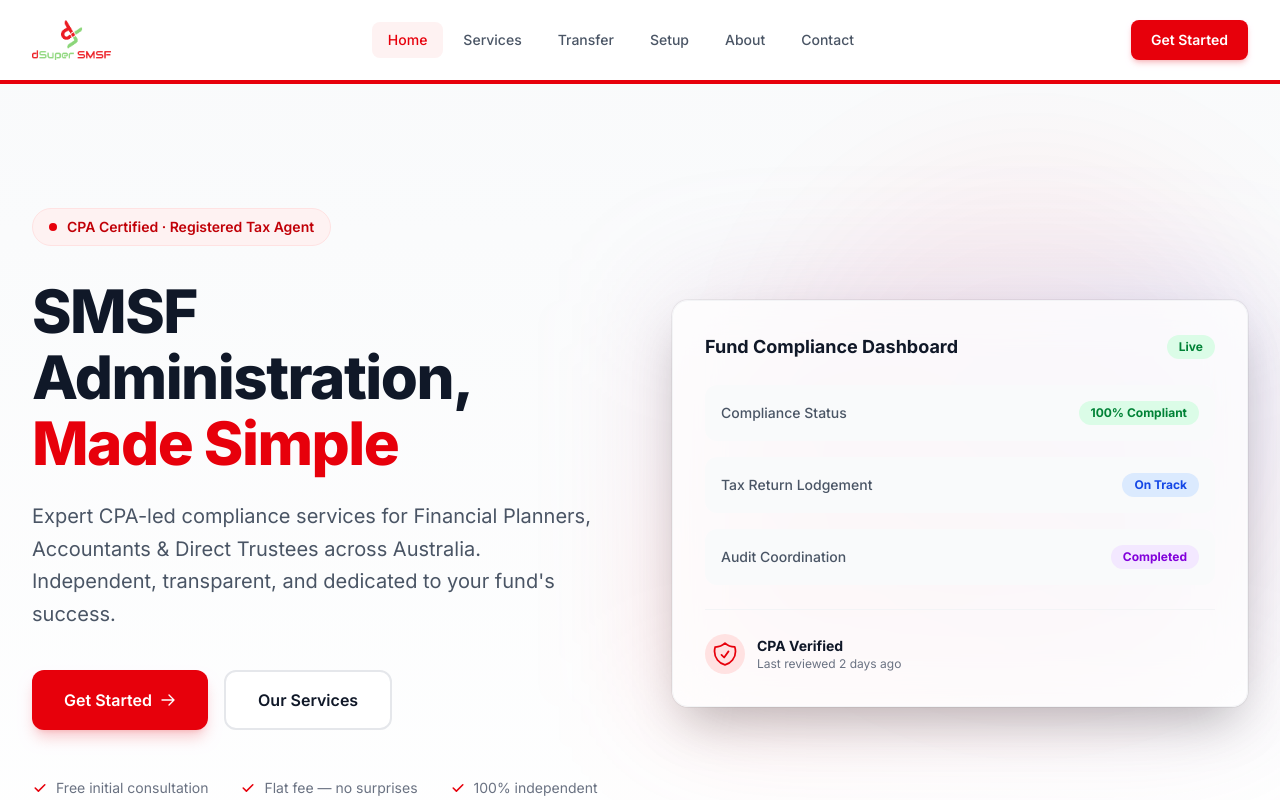
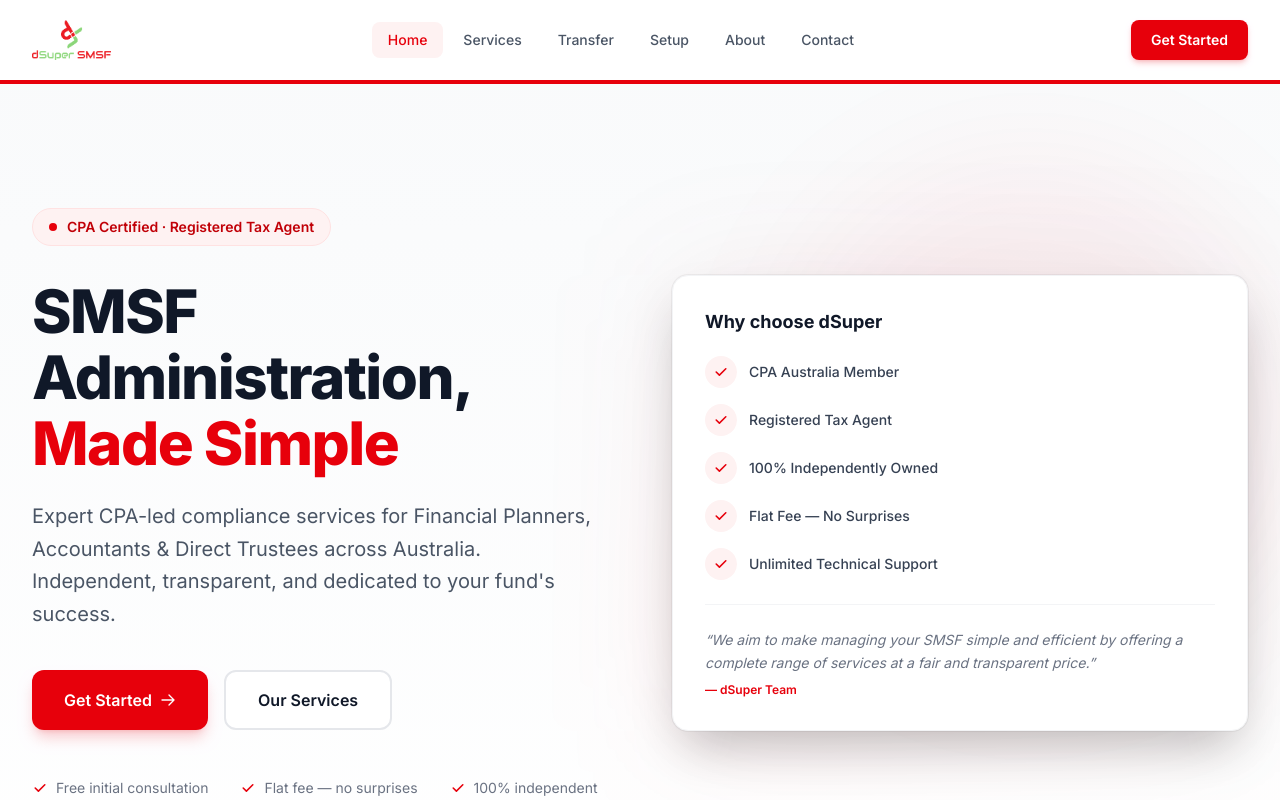
Before and after one commit to kevinmalana/dsuper-preview, a Next.js app: page / in a window 1280 px wide. Shown: the top 800 px of the page. Built offline with nearby package versions, Linux system fonts and the light colour scheme.

Commit message:
fix: replace fake dashboard mockup with trust signals card (CPA, Tax Agent, Independent, Flat Fee, Support + team quote)

```diff
--- a/app/page.tsx
+++ b/app/page.tsx
@@ -110,38 +110,32 @@
               </div>
             </div>
 
-            {/* Right Visual (Dashboard Mockup) */}
+            {/* Right Visual (Trust Signals) */}
             <div className="hidden lg:block relative">
-              <div className="absolute inset-0 bg-gradient-to-tr from-red-500/20 to-blue-500/20 rounded-3xl blur-3xl" />
-              <div className="relative bg-white/80 backdrop-blur-xl p-8 rounded-2xl shadow-2xl border border-gray-100 ring-1 ring-black/5">
-                <div className="flex items-center justify-between mb-6">
-                  <h3 className="text-lg font-bold text-gray-900">Fund Compliance Dashboard</h3>
-                  <span className="px-3 py-1 bg-green-100 text-green-700 text-xs font-bold rounded-full">Live</span>
-                </div>
-                <div className="space-y-4">
-                  <div className="flex justify-between items-center p-4 bg-gray-50 rounded-xl">
-                    <span className="text-gray-600 font-medium text-sm">Compliance Status</span>
-                    <span className="px-3 py-1 bg-green-100 text-green-700 text-xs font-bold rounded-full">100% Compliant</span>
-                  </div>
-                  <div className="flex justify-between items-center p-4 bg-gray-50 rounded-xl">
-                    <span className="text-gray-600 font-medium text-sm">Tax Return Lodgement</span>
-                    <span className="px-3 py-1 bg-blue-100 text-blue-700 text-xs font-bold rounded-full">On Track</span>
-                  </div>
-                  <div className="flex justify-between items-center p-4 bg-gray-50 rounded-xl">
-                    <span className="text-gray-600 font-medium text-sm">Audit Coordination</span>
-                    <span className="px-3 py-1 bg-purple-100 text-purple-700 text-xs font-bold rounded-full">Completed</span>
-                  </div>
-                  <div className="mt-6 pt-6 border-t border-gray-100">
-                    <div className="flex items-center gap-3">
-                      <div className="w-10 h-10 rounded-full bg-red-100 flex items-center justify-center text-red-600">
-                        {Icons.shield}
+              <div className="absolute inset-0 bg-gradient-to-tr from-red-500/10 to-gray-900/5 rounded-3xl blur-3xl" />
+              <div className="relative bg-white p-8 rounded-2xl shadow-2xl border border-gray-100 ring-1 ring-black/5">
+                <h3 className="text-lg font-bold text-gray-900 mb-5">Why choose dSuper</h3>
+                <ul className="space-y-4">
+                  {[
+                    "CPA Australia Member",
+                    "Registered Tax Agent",
+                    "100% Independently Owned",
+                    "Flat Fee — No Surprises",
+                    "Unlimited Technical Support",
+                  ].map((item) => (
+                    <li key={item} className="flex items-center gap-3">
+                      <div className="w-8 h-8 rounded-full bg-red-50 text-red-600 flex items-center justify-center flex-shrink-0">
+                        {Icons.checkCircle}
                       </div>
-                      <div>
-                        <p className="text-sm font-bold text-gray-900">CPA Verified</p>
-                        <p className="text-xs text-gray-500">Last reviewed 2 days ago</p>
-                      </div>
-                    </div>
-                  </div>
+                      <span className="text-gray-700 font-medium text-sm">{item}</span>
+                    </li>
+                  ))}
+                </ul>
+                <div className="mt-6 pt-6 border-t border-gray-100">
+                  <blockquote className="text-sm text-gray-500 italic leading-relaxed">
+                    &ldquo;We aim to make managing your SMSF simple and efficient by offering a complete range of services at a fair and transparent price.&rdquo;
+                  </blockquote>
+                  <p className="text-xs text-red-600 font-semibold mt-2">— dSuper Team</p>
                 </div>
               </div>
             </div>
```
